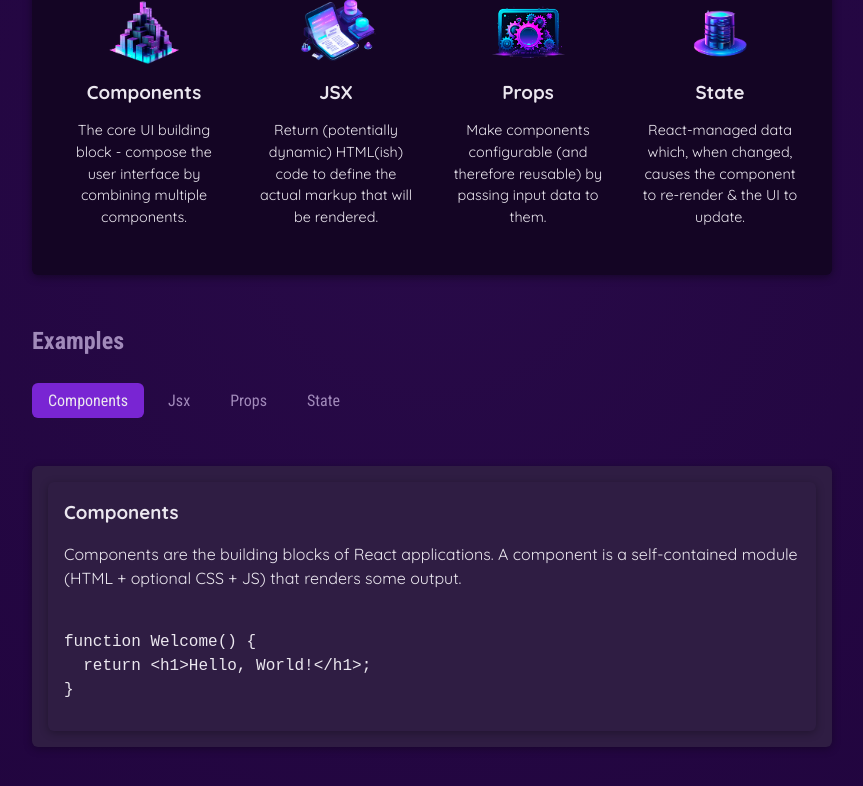
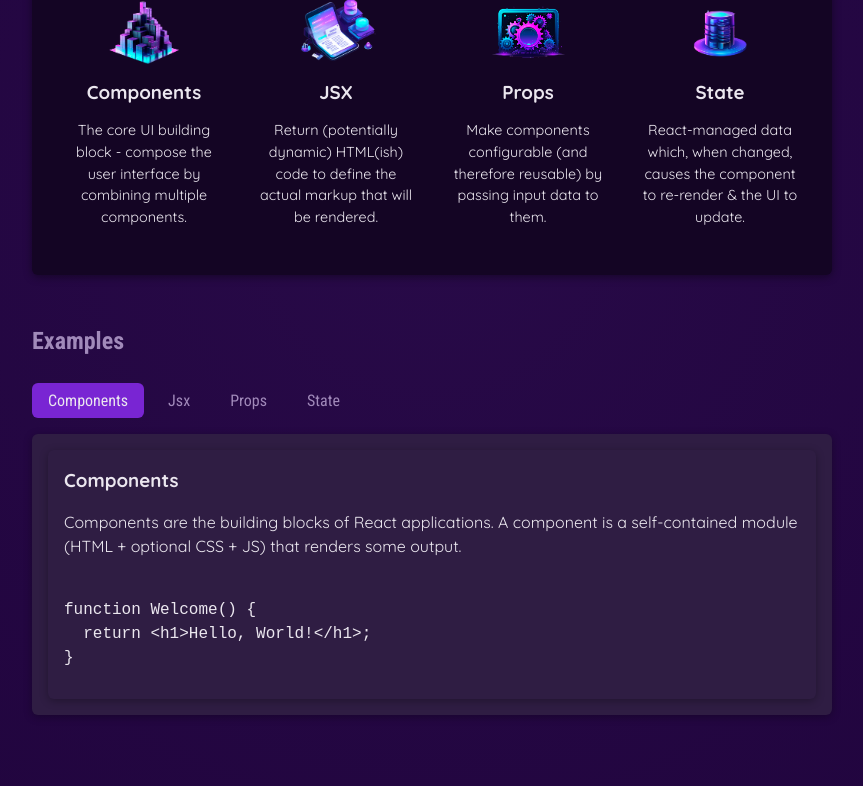
Before and after one commit to salim17/maxmillan-section3-react-essentials, a React (Vite) app: page / in a window 1280 px wide. Both pictures are taken after a click on the button "Components". Shown: the part 424-1210 px from the top of the page, without its empty margins (208-1071 px from the left). Built offline with nearby package versions, Linux system fonts and the light colour scheme.

Commit message:
section 4: react essentials deep dive multiple jsx slots  lecture 67

```diff
--- a/src/components/Examples.jsx
+++ b/src/components/Examples.jsx
@@ -2,6 +2,7 @@
 import TabButton from "./TabButton.jsx";
 import { EXAMPLES } from "../data.js";
 import Section from "./Section.jsx";
+import Tabs from "./Tabs.jsx";
 
 export default function Examples() {
   function handleSelect(selectedButton) {
@@ -17,10 +18,29 @@
 
   console.log("Examples component executing ...");
 
+  if (selectedTopic) {
+    tabContent = (
+      <div id="tab-content">
+        {!selectedTopic ? <p>Please select a topic.</p> : null}
+        {selectedTopic && (
+          <div id="tab-content">
+            <h3>{EXAMPLES[selectedTopic].title}</h3>
+            <p>{EXAMPLES[selectedTopic].description}</p>
+            <pre>
+              <code>{EXAMPLES[selectedTopic].code}</code>
+            </pre>
+          </div>
+        )}
+      </div>
+    );
+  }
+
   return (
     <>
       <Section title="Examples" id="examples">
-        <menu>
+        <Tabs
+          buttons={
+            <>
               <TabButton
                 isActive={selectedTopic === "components"}
                 onClick={() => handleSelect("components")}
@@ -45,20 +65,12 @@
               >
                 State
               </TabButton>
-        </menu>
+            </>
+          }
+        >
+          {tabContent}
+        </Tabs>
       </Section>
-      <div id="tab-content">
-        {!selectedTopic ? <p>Please select a topic.</p> : null}
-        {selectedTopic && (
-          <div id="tab-content">
-            <h3>{EXAMPLES[selectedTopic].title}</h3>
-            <p>{EXAMPLES[selectedTopic].description}</p>
-            <pre>
-              <code>{EXAMPLES[selectedTopic].code}</code>
-            </pre>
-          </div>
-        )}
-      </div>
     </>
   );
 }
--- /dev/null
+++ b/src/components/Tabs.jsx
@@ -0,0 +1,8 @@
+export default function Tabs({ children , buttons}) {
+  return (
+    <>
+      <menu>{buttons}</menu>
+      {children}
+    </>
+  );
+}
```
Lines whose indentation alone changed are shown as unchanged.
